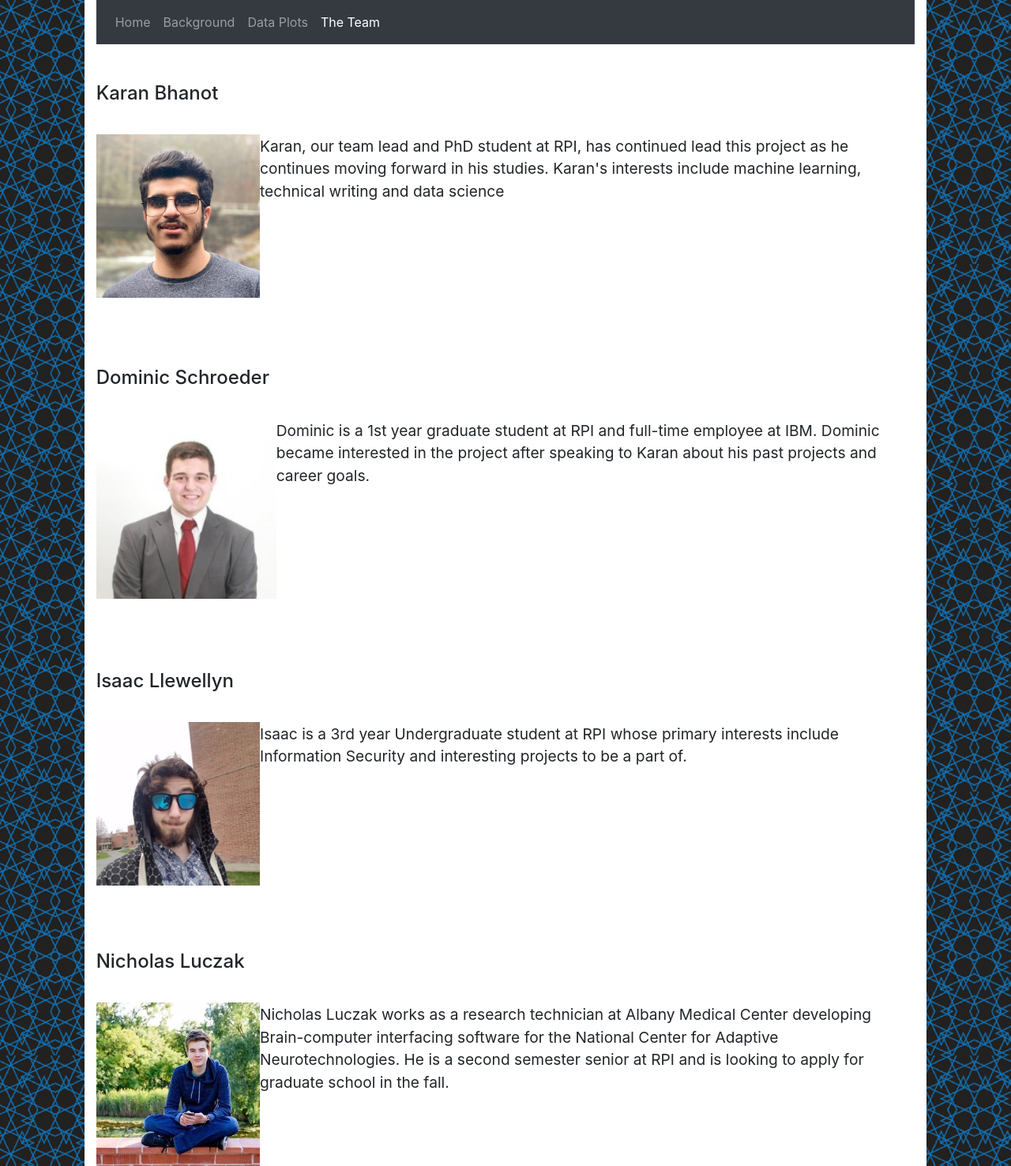
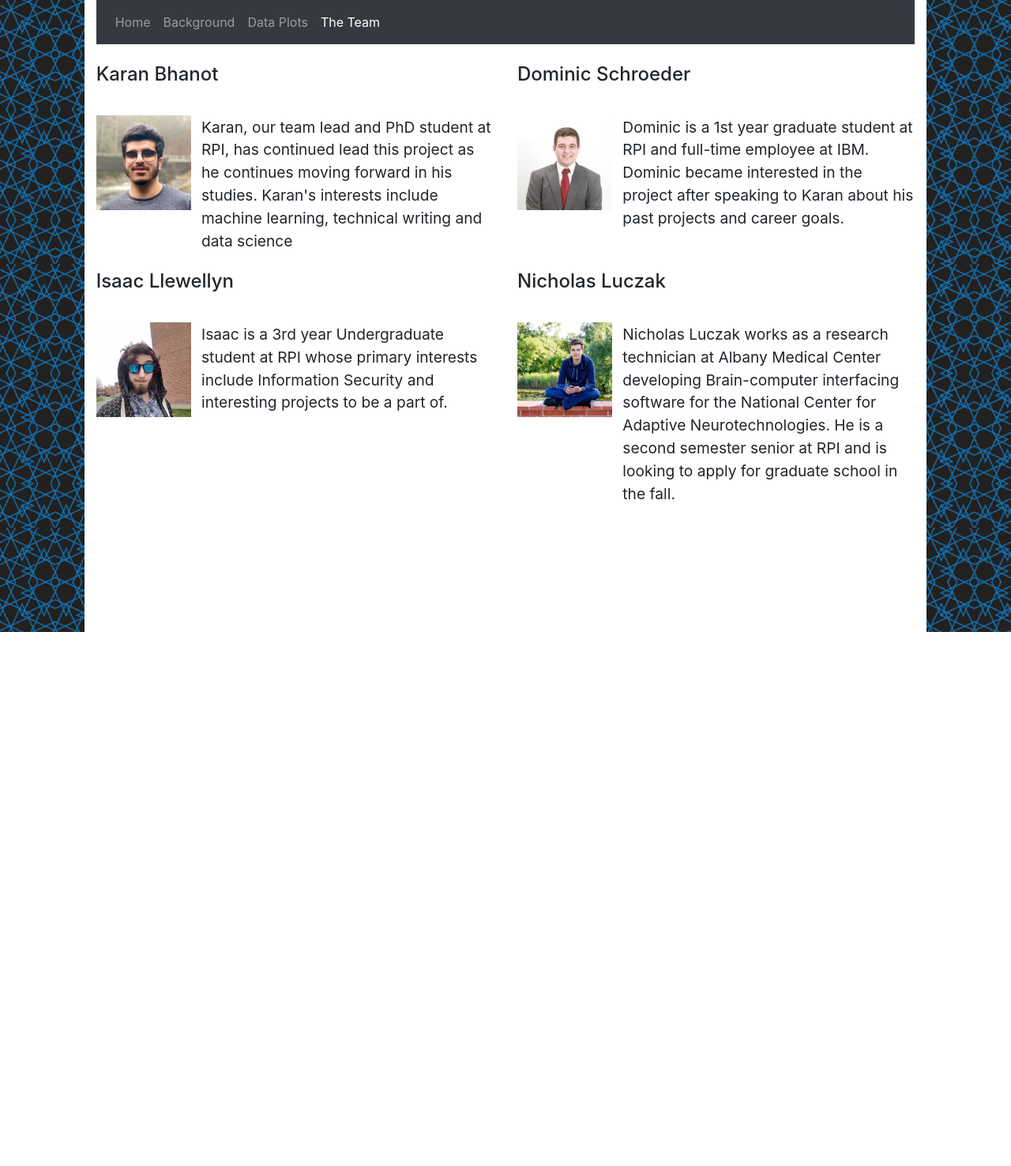
Before and after one commit to ITWSXInformatics/DengueSpreadInformationSystemDSIS, a Flask app: page /team in a window 1280 px wide. Shown: the whole page at 79% size. After the commit the page ends 800 px from the top, so only its background shows below. Run offline with Flask 2, Linux system fonts and the light colour scheme; some libraries are stand-ins or nearby versions.

Commit message:
Update the team page into a grid style

```diff
--- a/MapData/templates/the_team.html
+++ b/MapData/templates/the_team.html
@@ -35,79 +35,72 @@
                         </div>
                     </nav>
                     <br>
-                    <div id="karan_profile">
-                        <br>
-                        <h4>Karan Bhanot<h4>
-                        <br>
-                        <p class="font-weight-normal" >
-                            <img src="{{url_for('static', filename='images/karan_profile_pic.jfif')}}" align="top" style="float: left; width: 20%; height: 20%;"/>
-                            <small>Karan, our team lead and PhD student at RPI, has continued lead this project
-                            as he continues moving forward in his studies. Karan's interests include
-                            machine learning, technical writing and data science
-                            </small>
-                        </p>
+                    <div class="row">
+                        <div class="col-md-6" id="dominic_profile">
+                            <h4>Karan Bhanot<h4>
+                            <br>
+                            <div class="row">
+                                <div class="col-3">
+                                    <img src="{{url_for('static', filename='images/karan_profile_pic.jfif')}}"
+                                    style="height: 120px; width: 120px; object-fit: cover;"/>
+                                </div>
+                                <div class="col-9">
+                                    <p class="font-weight-normal" >
+                                        <small>Karan, our team lead and PhD student at RPI, has continued lead this project as he continues moving forward in his studies. Karan's interests include machine learning, technical writing and data science
+                                        </small>
+                                    </p>
+                                </div>
+                            </div>
+                        </div>
+                        <div class="col-md-6" id="dominic_profile">
+                            <h4>Dominic Schroeder<h4>
+                            <br>
+                            <div class="row">
+                                <div class="col-3">
+                                    <img src="{{url_for('static', filename='images/dominic_profile_pic.jfif')}}"style="height: 120px; width: 120px; object-fit: cover;"/>
+                                </div>
+                                <div class="col-9">
+                                    <p class="font-weight-normal" >
+                                        <small>Dominic is a 1st year graduate student at RPI and full-time employee at IBM.
+                                        Dominic became interested in the project after speaking to Karan about his past projects and career goals.
+                                        </small>
+                                    </p>
+                                </div>
+                            </div>
+                        </div>
                     </div>
-                    <div id="dominic_profile">
-                        <br>
-                        <br>
-                        <br>
-                        <br>
-                        <br>
-                        <br>
-                        <br>
-                        <br>
-                        <h4>Dominic Schroeder<h4>
-                        <br>
-                        <p class="font-weight-normal">
-                            <img src="{{url_for('static', filename='images/dominic_profile_pic.jfif')}}" align="top" style="float: left; width: 22%; height: 20%;"/>
-                            <small>Dominic is a 1st year graduate student at RPI and full-time employee at IBM.
-                            Dominic became interested in the project after speaking to Karan about his past projects
-                            and career goals.
-                            </small>
-                        </p>
+                    <div class="row">
+                        <div class="col-md-6" id="isaac_profile">
+                            <h4>Isaac Llewellyn<h4>
+                            <br>
+                            <div class="row">
+                                <div class="col-3">
+                                    <img src="{{url_for('static', filename='images/isaac_profile_pic.jfif')}}" style="height: 120px; width: 120px; object-fit: cover;"/>
+                                </div>
+                                <div class="col-9">
+                                    <p class="font-weight-normal" >
+                                        <small>Isaac is a 3rd year Undergraduate student at RPI whose primary interests include Information Security and interesting projects to be a part of.
+                                        </small>
+                                    </p>
+                                </div>
+                            </div>
+                        </div>
+                        <div class="col-md-6" id="nicholas_profile">
+                            <h4>Nicholas Luczak<h4>
+                            <br>
+                            <div class="row">
+                                <div class="col-3">
+                                    <img src="{{url_for('static', filename='images/nicholas_luczak_profile_pic.jpg')}}" style="height: 120px; width: 120px; object-fit: cover;"/>
+                                </div>
+                                <div class="col-9">
+                                    <p class="font-weight-normal" >
+                                        <small>Nicholas Luczak works as a research technician at Albany Medical Center developing Brain-computer interfacing software for the National Center for Adaptive Neurotechnologies. He is a second semester senior at RPI and is looking to apply for graduate school in the fall.
+                                        </small>
+                                    </p>
+                                </div>
+                            </div>
+                        </div>
                     </div>
-                    <div id="isaac_profile">
-                        <br>
-                        <br>
-                        <br>
-                        <br>
-                        <br>
-                        <br>
-                        <br>
-                        <br>
-                        <br>
-                        <h4>Isaac Llewellyn<h4>
-                        <br>
-                        <p class="font-weight-normal">
-                            <img src="{{url_for('static', filename='images/isaac_profile_pic.jfif')}}" align="top" style="float: left; width: 20%; height: 20%;"/>
-                            <small>Isaac is a 3rd year Undergraduate student at RPI whose primary interests include
-                            Information Security and interesting projects to be a part of.
-                            </small>
-                        </p>
-                    </div>
-                    <div id="nicholas_profile">
-                        <br>
-                        <br>
-                        <br>
-                        <br>
-                        <br>
-                        <br>
-                        <br>
-                        <br>
-                        <br>
-                        <h4>Nicholas Luczak<h4>
-                        <br>
-                        <p class="font-weight-normal">
-                            <img src="{{url_for('static', filename='images/nicholas_luczak_profile_pic.jpg')}}" align="top" style="float: left; width: 20%; height: 20%;"/>
-                            <small>Nicholas Luczak works as a research technician at Albany Medical Center
-                            developing Brain-computer interfacing software for the National Center for Adaptive
-                            Neurotechnologies. He is a second semester senior at RPI and is looking to apply for
-                            graduate school in the fall.
-                            </small>
-                        </p>
-                    </div>
-                </div>
-                <div class="col-1">
                 </div>
             </div>
         </div>
```
